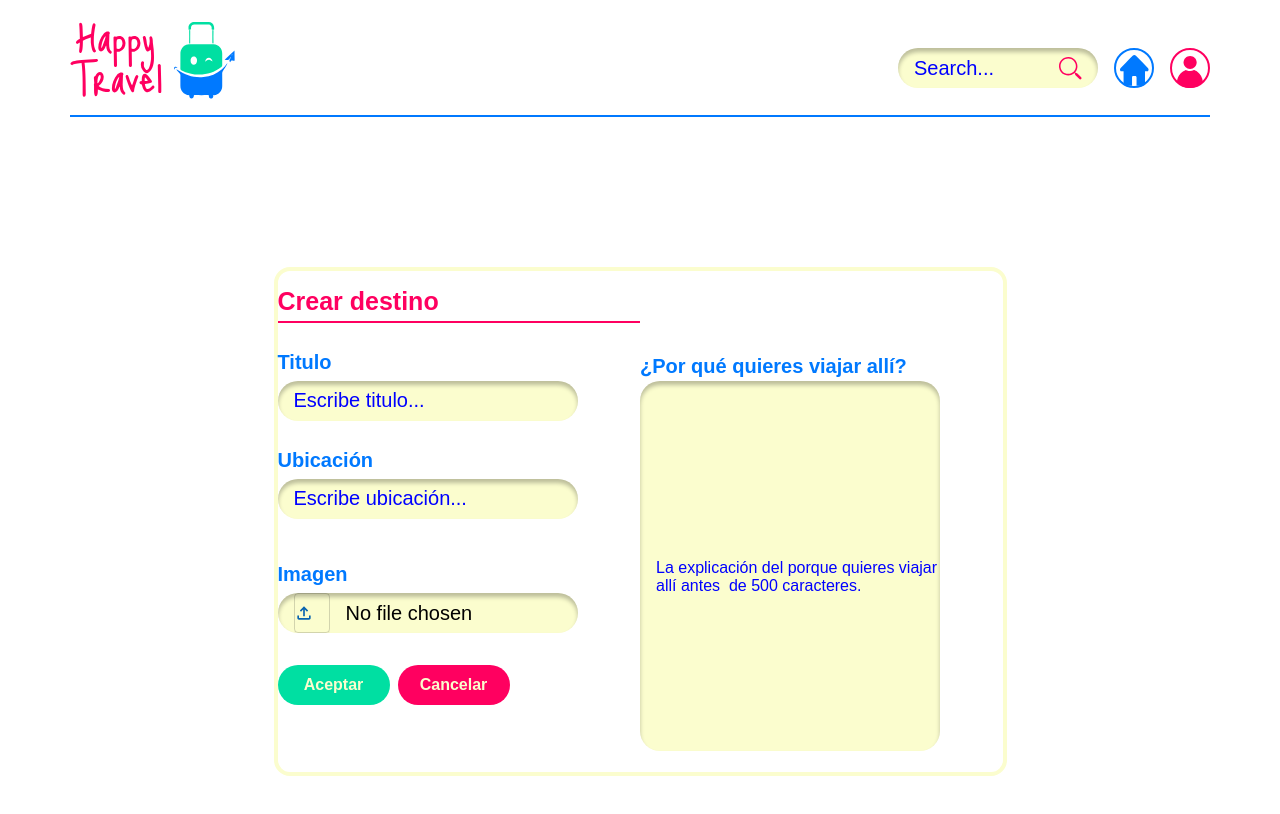
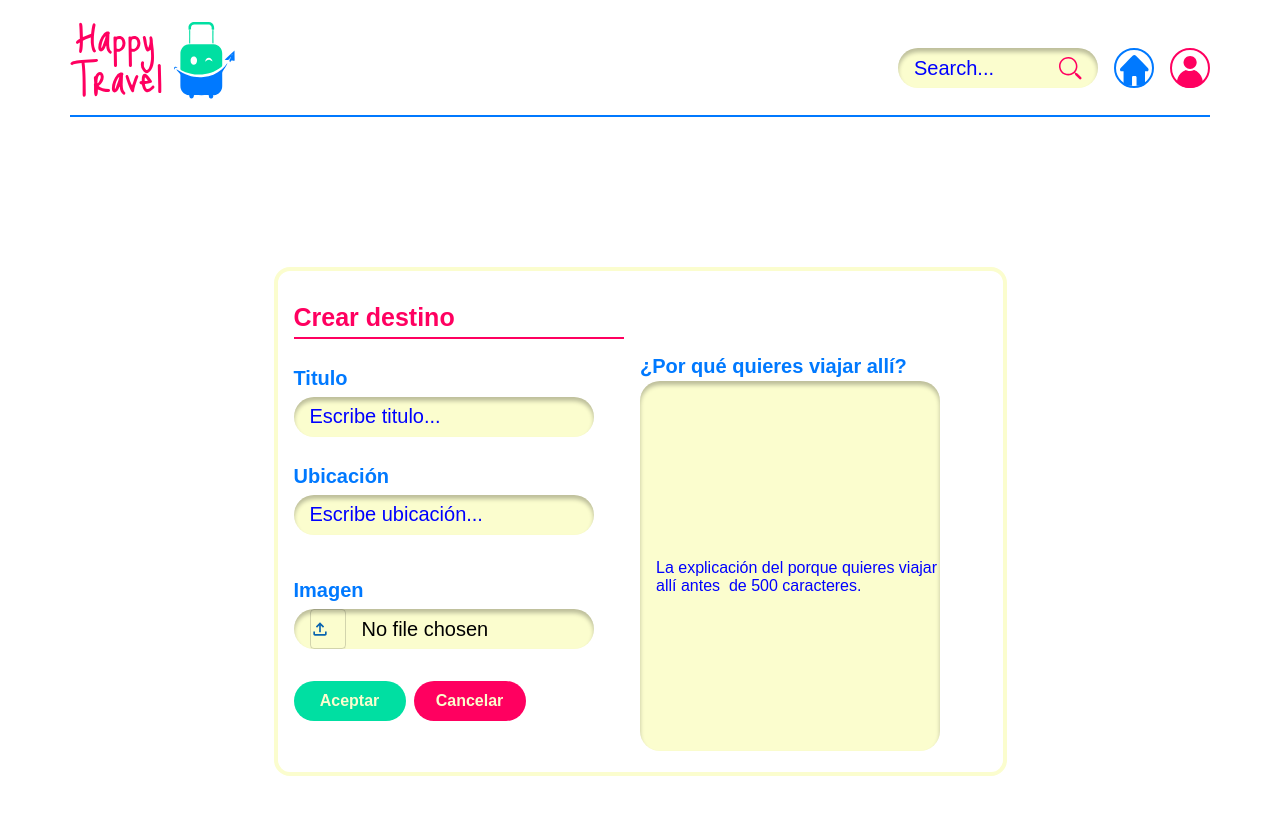
Before and after one commit to vicki-robertson/dreamscape-front, a Next.js app: page /create-dest in a window 1280 px wide. Shown: the top 814 px of the page. Built offline with nearby package versions, Linux system fonts and the light colour scheme; a web font is replaced by a local one.

Commit message:
fix padding

```diff
--- a/src/app/components/Forms/Create.jsx
+++ b/src/app/components/Forms/Create.jsx
@@ -9,7 +9,7 @@ const CreateDestination = () => {
 return (
     <section className='flex items-center justify-center pt-[144px] pb-[171px] desktop:pt-[150px] desktop:pb-[251px]'>
     <div className='flex flex-row w-[733px] h-[509px] rounded-2xl border-4 border-light-yellow '>
-    <div class=" items-center w-[300px] basis-1/2 ">
+    <div class=" items-center w-[300px] basis-1/2 p-4">
         <h2 className='text-m text-red font-bold pt-3 '>Crear destino</h2>
         <form /*onSubmit*/ className='border-t-2 border-red flex flex-col'>
        <label for='titulo' className='text-blue text-s font-bold pb-1 pt-6'>Titulo</label>
```
